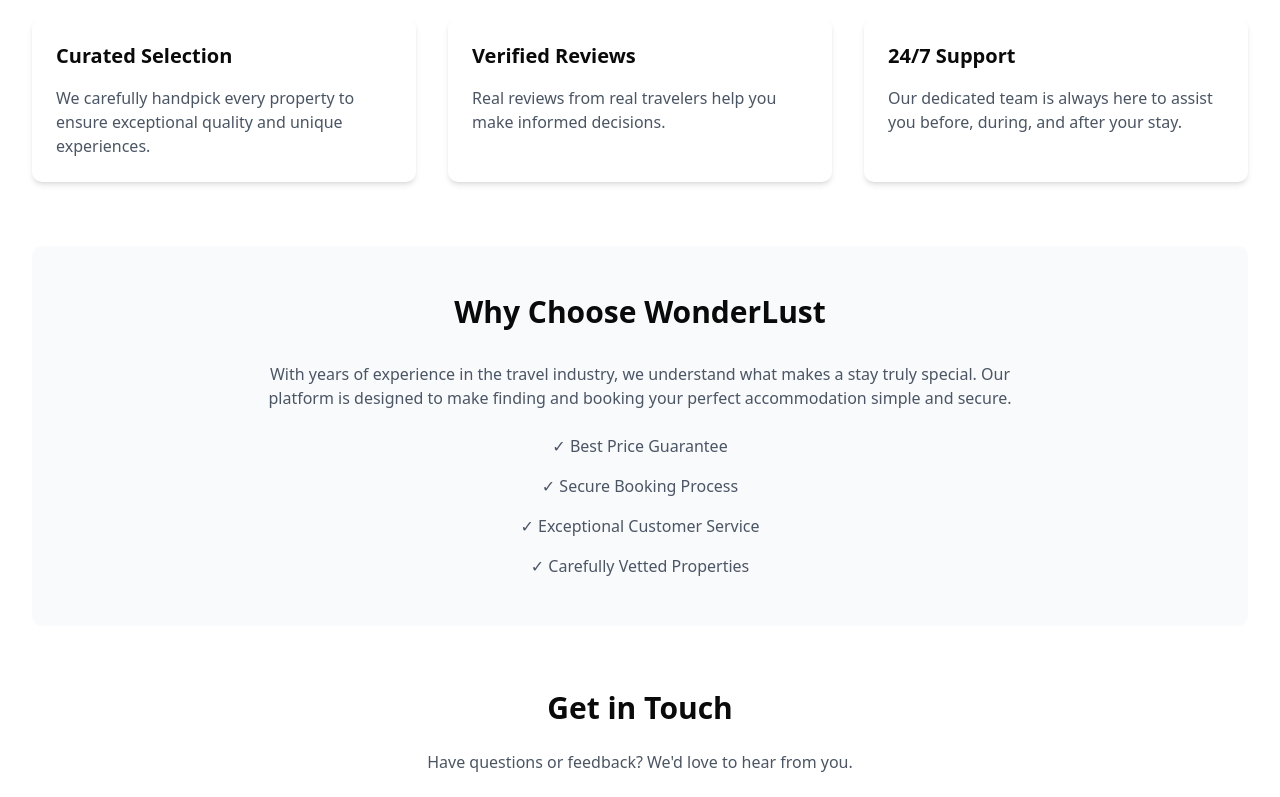
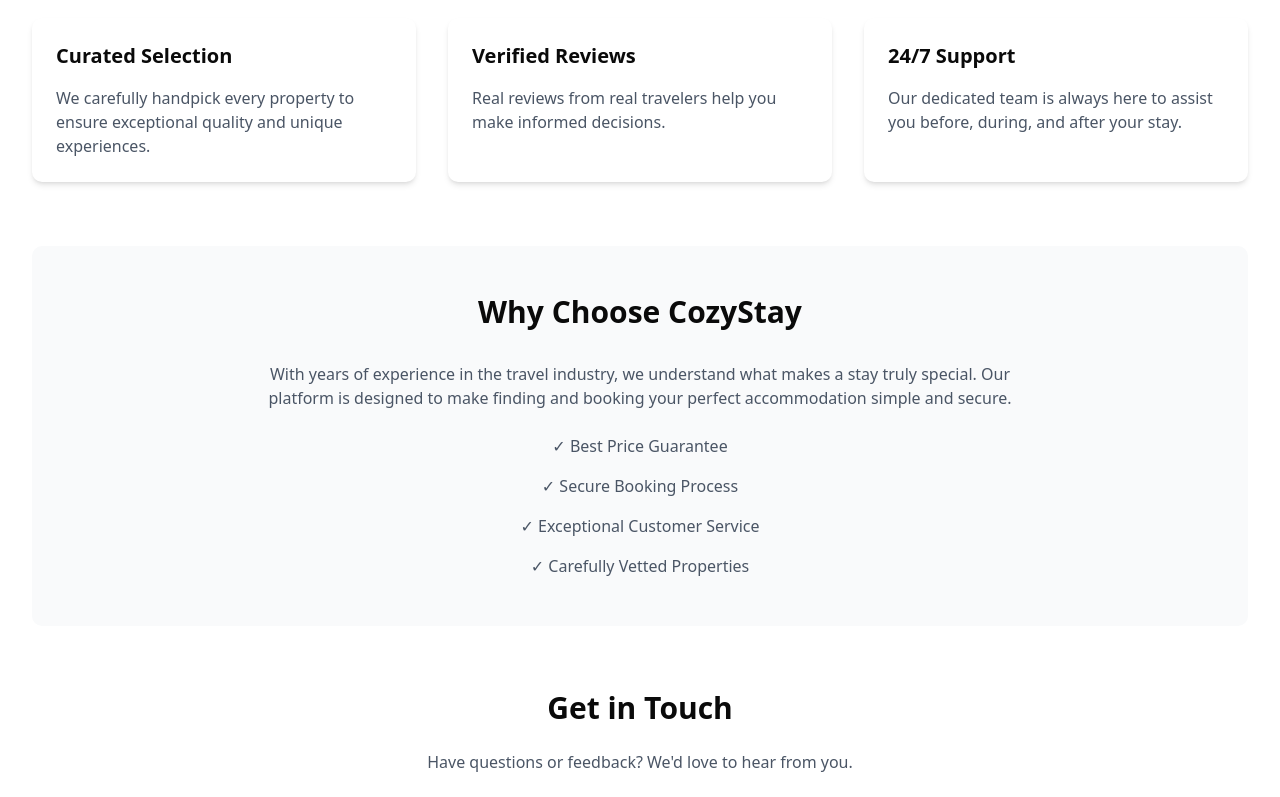
Before and after one commit to AkashRanjanSaikia/Hotal_Booking_system, a Next.js app in the folder frontend/: page /about in a window 1280 px wide. Shown: the part 922-1719 px from the top of the page. Built offline with nearby package versions, Linux system fonts and the light colour scheme; no server answers.

Commit message:
few fixes

```diff
--- a/frontend/app/NavBar.js
+++ b/frontend/app/NavBar.js
@@ -1,6 +1,7 @@
 "use client";
 
 import Link from "next/link";
+import Image from "next/image";
 import { useContext, useState, useEffect } from "react";
 import { usePathname } from "next/navigation";
 import { UserContext } from "./context/usercontext";
@@ -58,9 +59,11 @@
             {/* Logo */}
             <Link href="/" className="flex items-center gap-3 group">
               <div className="relative overflow-hidden rounded-full ring-2 ring-white/50 shadow-sm transition-transform group-hover:scale-105 duration-300">
-                <img
+                <Image
                   src="/logo2.png"
                   alt="CozyStay"
+                  width={40}
+                  height={40}
                   className="h-10 w-10 object-cover"
                 />
               </div>
--- a/frontend/app/about/page.js
+++ b/frontend/app/about/page.js
@@ -71,7 +71,7 @@
       {/* Why Choose Us Section */}
       <section className="mb-16 bg-gray-50 py-12 px-4 rounded-lg">
         <h2 className="text-3xl font-semibold text-center mb-8">
-          Why Choose WonderLust
+          Why Choose CozyStay
         </h2>
         <div className="max-w-3xl mx-auto space-y-6 text-center">
           <p className="text-gray-600">
```
